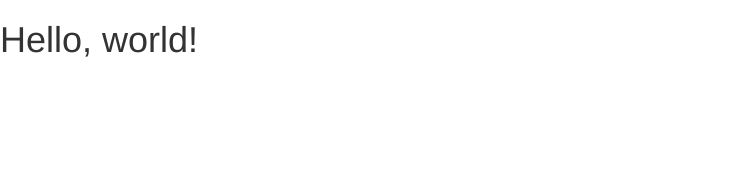
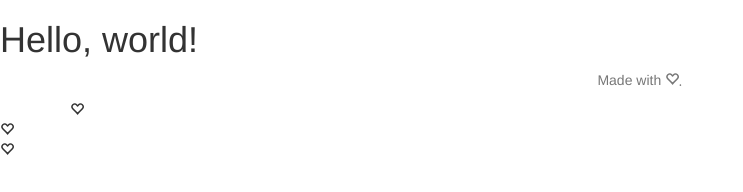
Before and after one commit to ashishaw/dem, a plain HTML site: page index.html in a window 1280 px wide. Shown: the whole page, without its empty margins (0-743 px from the left). Drawn offline with nearby package versions, Linux system fonts and the light colour scheme.

Commit message:
Foote Bar Completed

```diff
--- a/index.html
+++ b/index.html
@@ -15,6 +15,12 @@
   <body>
     <h1>Hello, world!</h1>
 
+
+		<footer class="footer">
+      <div class="container">
+        <p class="text-muted text-center">Made with <i class="glyphicon glyphicon-heart-empty"><i>.</p>
+      </div>
+    </footer>
     <script src="https://ajax.googleapis.com/ajax/libs/jquery/1.11.3/jquery.min.js"></script>
     <script src="https://maxcdn.bootstrapcdn.com/bootstrap/3.3.6/js/bootstrap.min.js" integrity="sha384-0mSbJDEHialfmuBBQP6A4Qrprq5OVfW37PRR3j5ELqxss1yVqOtnepnHVP9aJ7xS" crossorigin="anonymous"></script>
     <script src="https://cdnjs.cloudflare.com/ajax/libs/angular.js/1.4.9/angular.js"></script>
```
